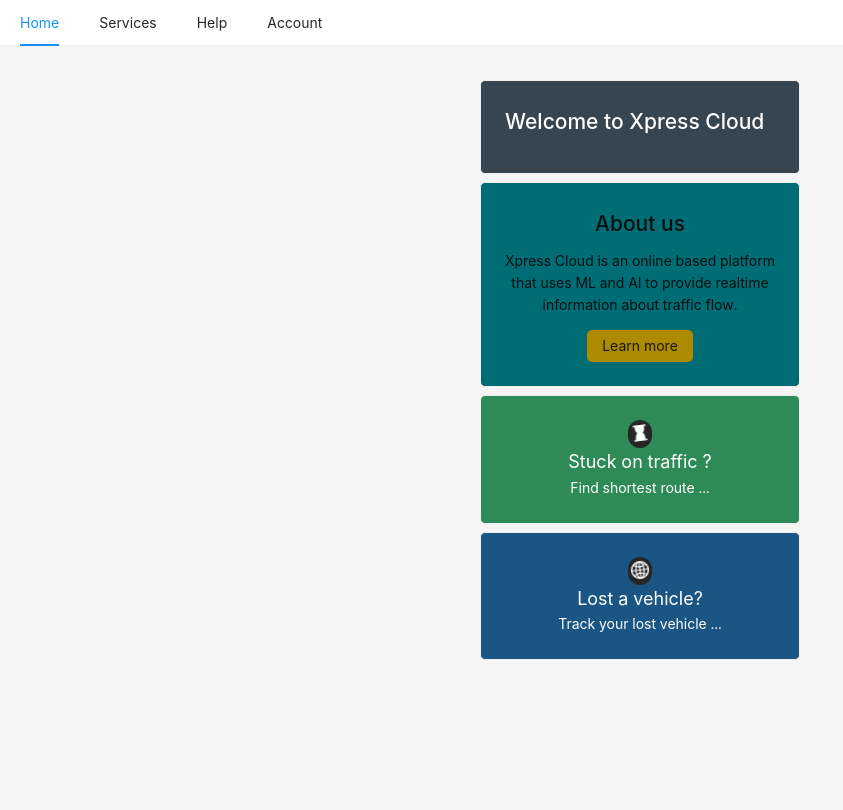
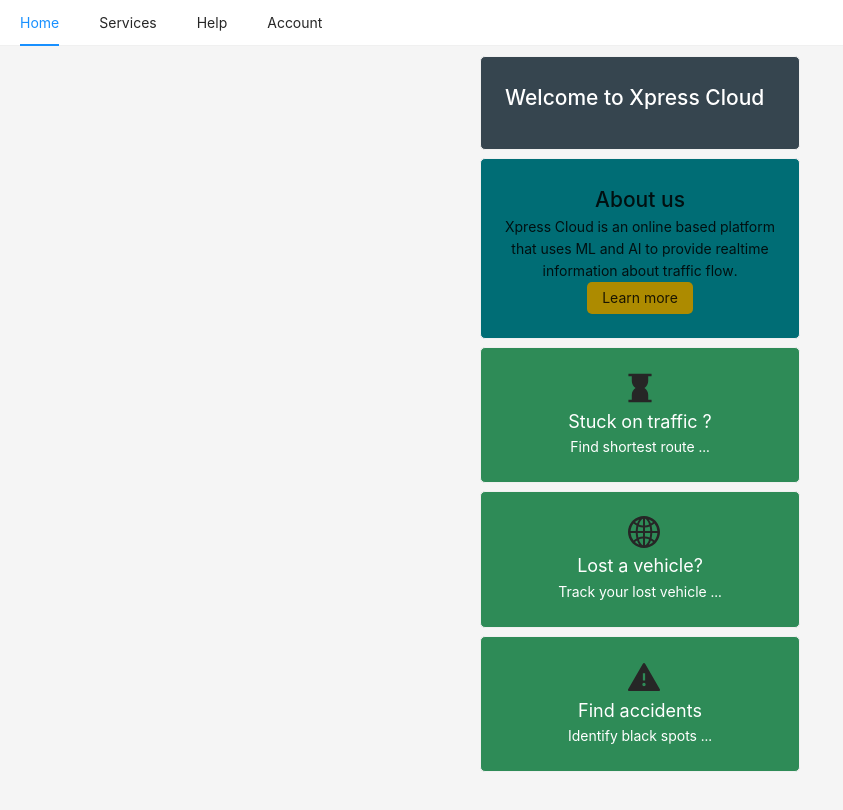
Before and after one commit to JoramWells/konza-mobile, a React (Create React App) app: page / in a window 1280 px wide. Shown: the top 810 px of the page, without its empty margins (0-843 px from the left). Built offline with nearby package versions, Linux system fonts and the light colour scheme.

Commit message:
Black spots

```diff
--- a/src/components/HomeScreen.js
+++ b/src/components/HomeScreen.js
@@ -1,12 +1,11 @@
 import React from "react";
 import { Row, Card, Button } from "antd";
-import { GlobalOutlined, HourglassFilled} from '@ant-design/icons'
+import { GlobalOutlined, HourglassFilled, WarningFilled } from "@ant-design/icons";
 // import { Link } from "react-router-dom";
 
 export default function HomeScreen() {
-
   return (
-    <div style={{ marginTop: "5rem" }}>
+    <div style={{ marginTop: "3.5rem" }}>
       <Row justify="space-around" align="middle" style={{ marginTop: ".5rem" }}>
         <Card
           style={{
@@ -31,9 +30,9 @@ export default function HomeScreen() {
             borderRadius: "5px",
           }}
         >
-          <h2>About us</h2>
+          <h2 style={{margin:"0"}}>About us</h2>
 
-          <p>
+          <p style={{margin:"0"}}>
             Xpress Cloud is an online based platform that uses ML and AI to
             provide realtime information about traffic flow.
           </p>
@@ -61,16 +60,23 @@ export default function HomeScreen() {
             color: "white",
           }}
         >
-          <p style={{ color: "white", fontSize:"18px", margin:"0" }}>
-          <div style={{backgroundColor:"#262626", width:"1.5rem", display:"block", margin:"auto", borderRadius:"100px"}}>
-            <HourglassFilled spin />
-          </div>
-           Stuck on traffic ?</p>
-          <p style={{ fontSize: "14px", marginBottom:"0" }}>
+          <p style={{ color: "white", fontSize: "18px", margin: "0" }}>
+            <div
+              style={{
+                backgroundColor: "",
+                width: "2.4rem",
+                display: "block",
+                margin: "auto",
+                borderRadius: "150px",
+              }}
+            >
+              <HourglassFilled style={{color:"#262626", fontSize:"2rem"}}  />
+            </div>
+            Stuck on traffic ?
+          </p>
+          <p style={{ fontSize: "14px", marginBottom: "0" }}>
             Find shortest route ...
-
           </p>
-
         </Card>
       </Row>
       <Row
@@ -80,22 +86,57 @@ export default function HomeScreen() {
       >
         <Card
           style={{
-            backgroundColor: "rgb(27,85,131)",
+            backgroundColor: "rgb(46,139,87)",
             width: "20rem",
             borderRadius: "5px",
             color: "white",
           }}
         >
-          <p style={{ color: "white", fontSize:"18px",margin:"0" }}>
-          <div style={{backgroundColor:"#262626", width:"1.5rem", display:"block", margin:"auto", borderRadius:"100px"}}>
-            <GlobalOutlined spin />
-          </div>
-             Lost a vehicle?</p>
-          <p style={{ marginBottom:"0"}}>
-            Track your lost vehicle ...
+          <p style={{ color: "white", fontSize: "18px", margin: "0" }}>
+            <div
+              style={{
+                backgroundColor: "",
+                width: "1.5rem",
+                display: "block",
+                margin: "auto",
+                borderRadius: "100px",
+              }}
+            >
+              <GlobalOutlined style={{color:"#262626", fontSize:"2rem"}} />
+            </div>
+            Lost a vehicle?
           </p>
-
-
+          <p style={{ marginBottom: "0" }}>Track your lost vehicle ...</p>
+        </Card>
+      </Row>
+      <Row
+        justify="space-around"
+        align="middle"
+        style={{ marginTop: ".5rem", textAlign: "center" }}
+      >
+        <Card
+          style={{
+            backgroundColor: "rgb(46,139,87)",
+            width: "20rem",
+            borderRadius: "5px",
+            color: "white",
+          }}
+        >
+          <p style={{ color: "white", fontSize: "18px", margin: "0" }}>
+            <div
+              style={{
+                backgroundColor: "",
+                width: "1.5rem",
+                display: "block",
+                margin: "auto",
+                borderRadius: "100px",
+              }}
+            >
+              <WarningFilled style={{color:"#262626", fontSize:"2rem"}} />
+            </div>
+            Find accidents
+          </p>
+          <p style={{ marginBottom: "0" }}>Identify black spots ...</p>
         </Card>
       </Row>
       {/* <Row justify="space-around" align="middle" style={{ marginTop: ".5rem" }}>
```
